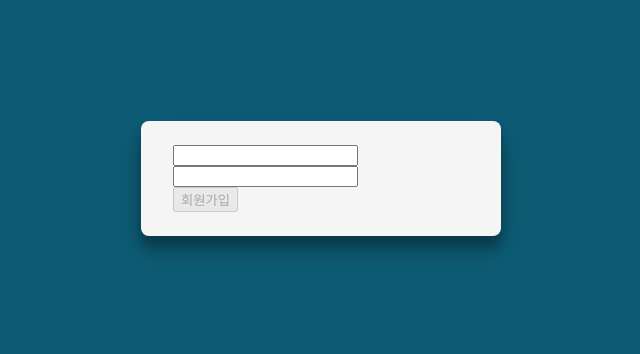
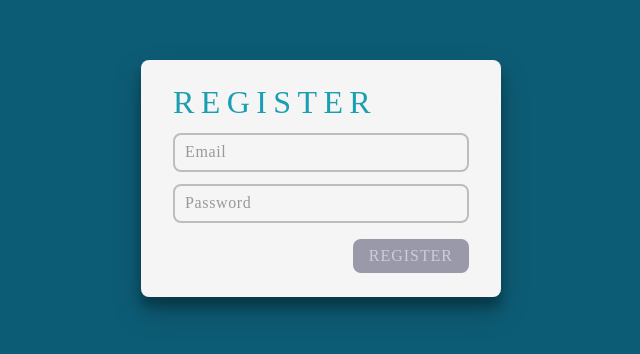
Before and after one commit to WONILLISM/wanted-pre-onboarding-frontend-april, a React (Create React App) app: page /signup in a window 1280 px wide. Shown: the part 222-576 px from the top of the page, without its empty margins (319-959 px from the left). Built offline with nearby package versions, Linux system fonts and the light colour scheme.

Commit message:
[feat] #6 회원가입 페이지에도 스타일 적용

```diff
--- a/src/components/Auth/RegisterForm.tsx
+++ b/src/components/Auth/RegisterForm.tsx
@@ -1,6 +1,15 @@
 import React, { useState } from "react";
 import { useNavigate } from "react-router-dom";
+import styled from "styled-components";
 import { register } from "../../common/api/auth";
+import SubmitButton from "../Inputs/SubmitButton";
+import TextField from "../Inputs/TextField";
+import AuthForm from "./AuthForm";
+
+const ActionArea = styled.div`
+  margin-top: 16px;
+  display: flex;
+`;
 
 const RegisterForm = () => {
   const navigate = useNavigate();
@@ -54,37 +63,41 @@ const RegisterForm = () => {
   };
 
   return (
-    <div>
+    <AuthForm authType="register">
       <form noValidate onSubmit={handleSubmit}>
-        <div>
-          <input
+        <TextField
           data-testid="email-input"
           type="email"
           name="email"
+          label="Email"
+          value={form.email}
+          helpText={emailHelpText}
+          isValid={isEmailValid}
           onChange={handleEmailChange}
           required
         />
-          <div>{emailHelpText}</div>
-        </div>
-        <div>
-          <input
+        <TextField
           data-testid="password-input"
           type="password"
           name="password"
+          label="Password"
+          value={form.password}
+          helpText={passwordHelpText}
+          isValid={isPasswordValid}
           onChange={handlePasswordChange}
           required
         />
-          <div>{passwordHelpText}</div>
-        </div>
-        <button
-          data-testid="signun-button"
+        <ActionArea>
+          <SubmitButton
+            data-testid="signin-button"
             type="submit"
             disabled={!isEmailValid || !isPasswordValid}
           >
-          회원가입
-        </button>
+            REGISTER
+          </SubmitButton>
+        </ActionArea>
       </form>
-    </div>
+    </AuthForm>
   );
 };
 
```
Lines whose indentation alone changed are shown as unchanged.
